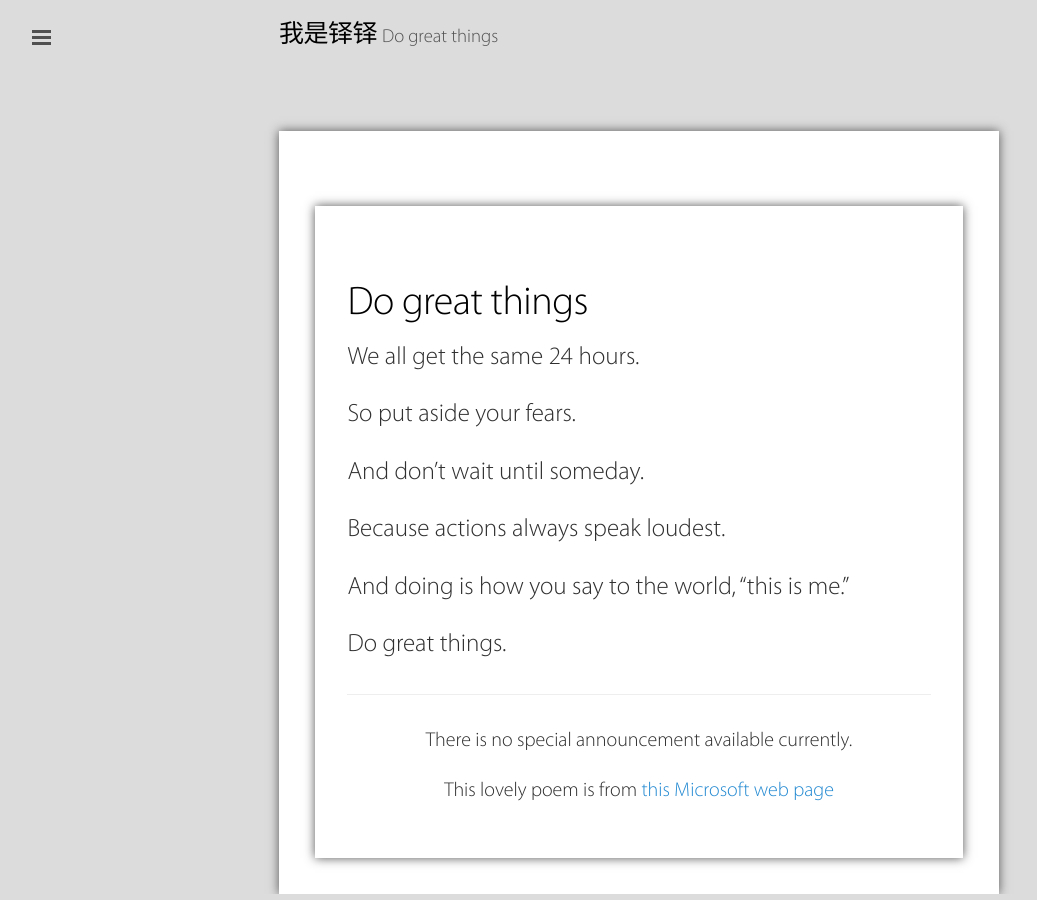
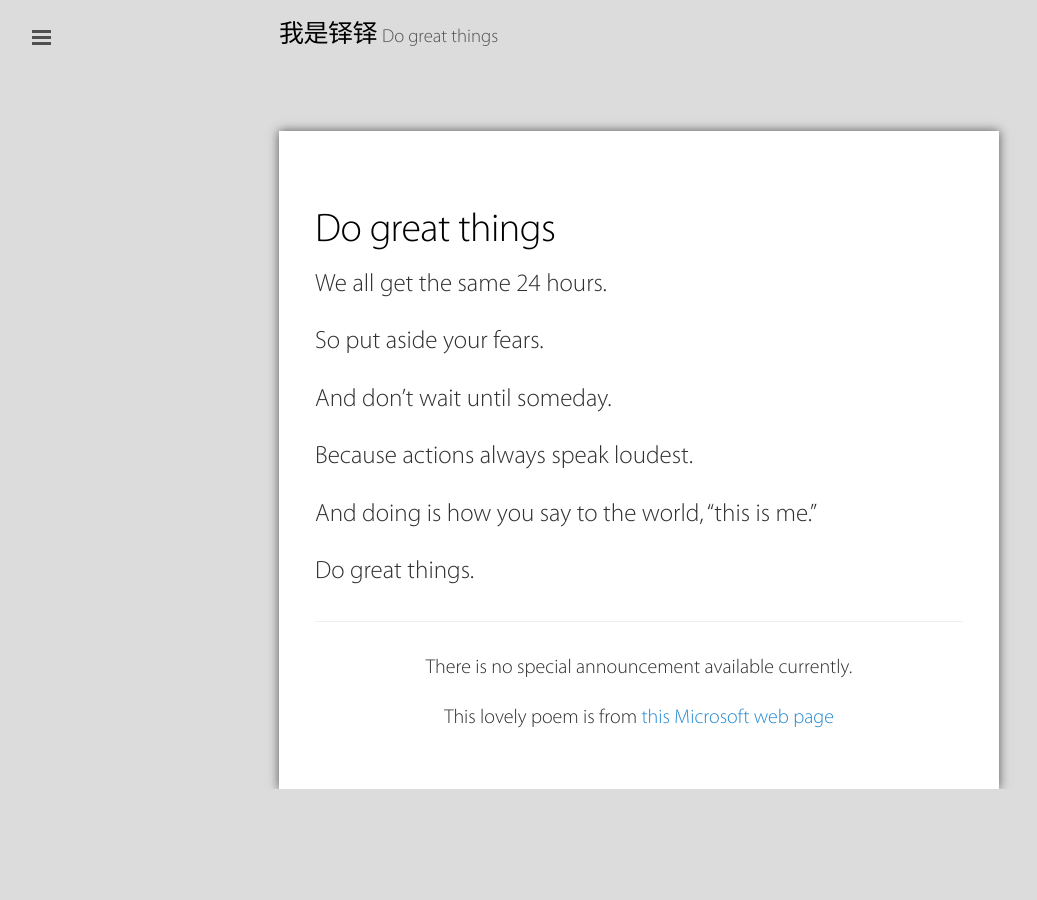
Before and after one commit to zhanghub/duoduoeeee.github.io, a Jekyll site: the page built from great-things.html, in a window 1280 px wide. Shown: the whole page, without its empty margins (1-1038 px from the left). Built offline with Jekyll 4.4.1, drawn with Linux system fonts in a browser that asks for light colours; Markdown is read by kramdown in place of the engine named in the settings.

Commit message:
css tweaks

```diff
--- a/downloads.html
+++ b/downloads.html
@@ -3,7 +3,7 @@ layout: page
 title: Downloads
 ---
 
-<div class=page>
+<div>
 	<h2>Some files that might help you</h2>
 	<p class="lead">Some fonts implemented in my website:</p>
 	  <ul>
--- a/great-things.html
+++ b/great-things.html
@@ -1,7 +1,7 @@
 ---
 layout: page
 ---
-<div class=page>
+<div>
 	<h1 class="page-title">Do great things</h1>
 	<p class="lead">We all get the same 24 hours.
 	<p class="lead">So put aside your fears.
```
